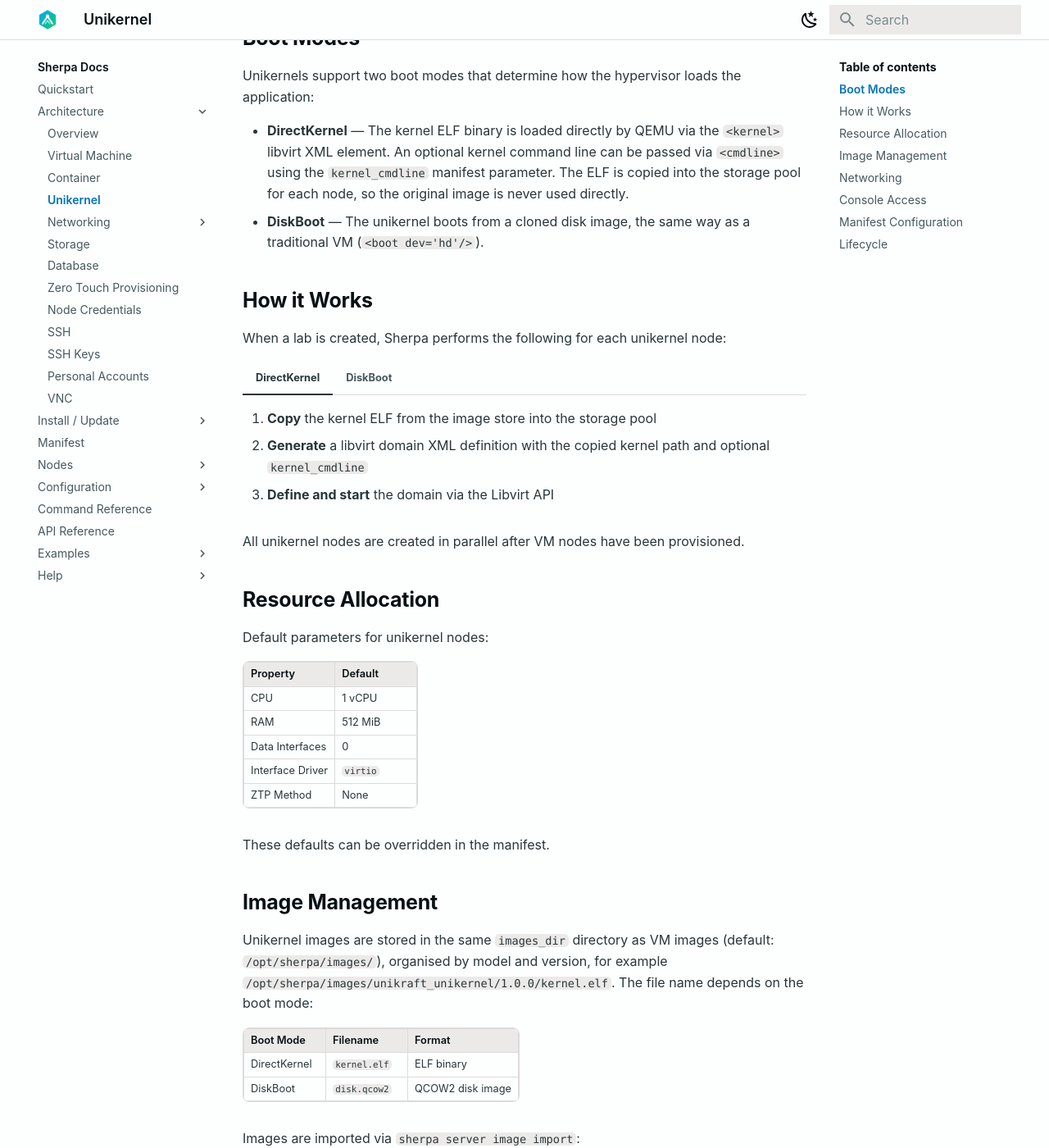
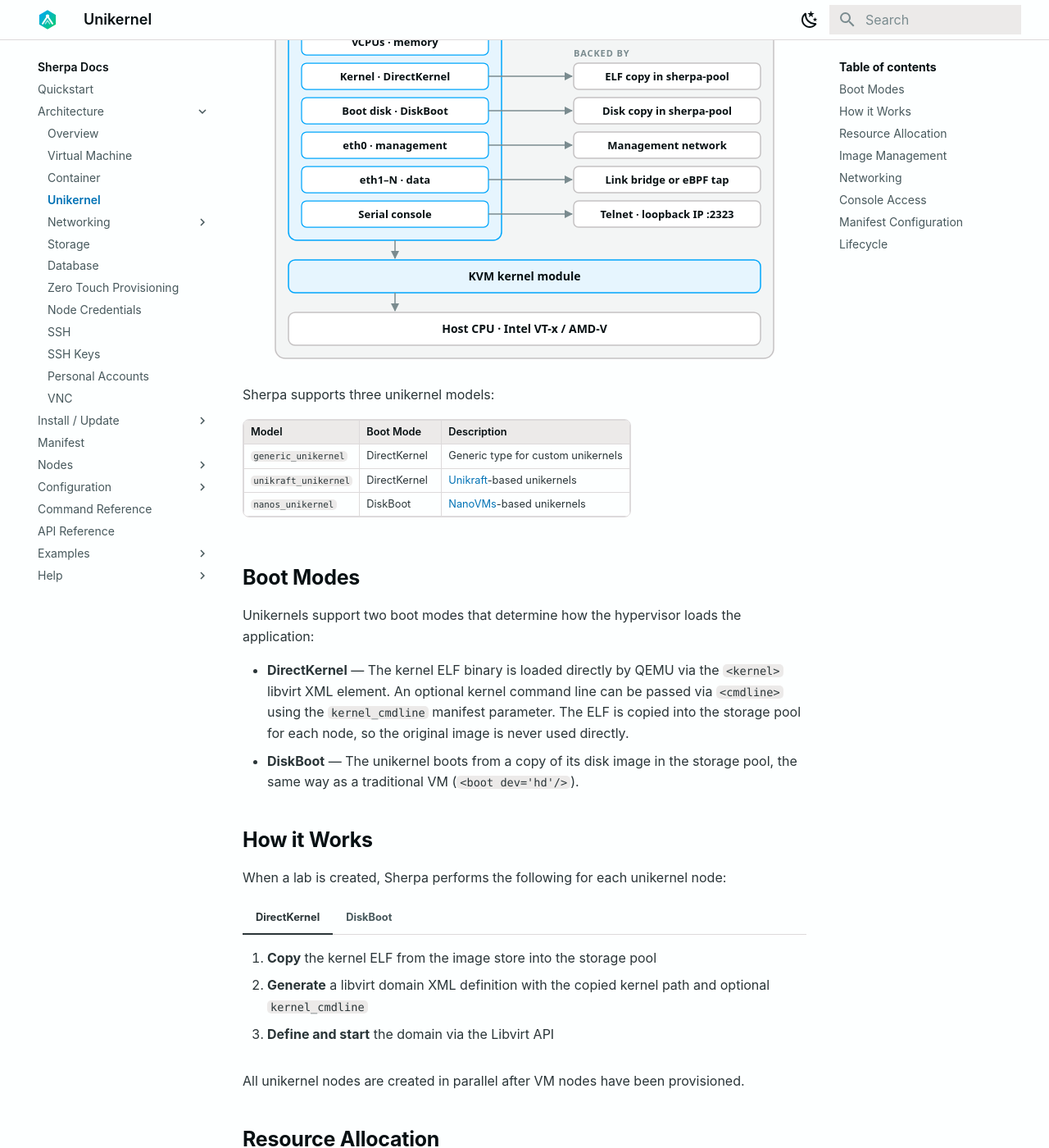
Before and after one commit to bwks/sherpa-docs, an MkDocs documentation site: the page built from docs/architecture/unikernel.md, in a window 1280 px wide and 1400 px high, scrolled down 488 px. Shown: the whole window at 82% size. Built offline with MkDocs 1.6.1 and Material for MkDocs 9.7.7, drawn with Linux system fonts in a browser that asks for light colours.

Commit message:
docs: add unikernel architecture diagram [skip ci]
Show the stack (sherpad, libvirtd, one QEMU process per node, KVM, host
CPU) and the host resource behind each device, including the kernel ELF
or boot disk copy for each boot mode.

Correct the DiskBoot text: the disk image is copied into sherpa-pool,
not cloned into the lab directory.

Co-Authored-By: Claude Opus 5.5 <noreply@anthropic.com>

```diff
--- a/docs/architecture/unikernel.md
+++ b/docs/architecture/unikernel.md
@@ -1,6 +1,8 @@
 # Unikernel
 
 Unikernels are single-purpose machine images that package an application with only the OS primitives it needs, resulting in a minimal footprint. In Sherpa, unikernels run on the [KVM](https://linux-kvm.org/page/Main_Page) hypervisor using the [QEMU](https://wiki.qemu.org/Main_Page) emulator and the [Libvirt](https://libvirt.org) API — the same pathway used for virtual machines.
+
+![Unikernel architecture: sherpad drives libvirtd, which runs one QEMU process per unikernel on KVM; the kernel ELF or boot disk is a copy in sherpa-pool](unikernel.svg)
 
 Sherpa supports three unikernel models:
 
@@ -15,7 +17,7 @@ Sherpa supports three unikernel models:
 Unikernels support two boot modes that determine how the hypervisor loads the application:
 
 - **DirectKernel** — The kernel ELF binary is loaded directly by QEMU via the `<kernel>` libvirt XML element. An optional kernel command line can be passed via `<cmdline>` using the `kernel_cmdline` manifest parameter. The ELF is copied into the storage pool for each node, so the original image is never used directly.
-- **DiskBoot** — The unikernel boots from a cloned disk image, the same way as a traditional VM (`<boot dev='hd'/>`).
+- **DiskBoot** — The unikernel boots from a copy of its disk image in the storage pool, the same way as a traditional VM (`<boot dev='hd'/>`).
 
 ## How it Works
 
@@ -29,7 +31,7 @@ When a lab is created, Sherpa performs the following for each unikernel node:
 
 === "DiskBoot"
 
-    1. **Clone** the base disk image from the [storage pool](storage.md) into the lab directory
+    1. **Copy** the disk image from the image store into the [storage pool](storage.md)
     2. **Resize** the boot disk if `boot_disk_size` is specified in the manifest
     3. **Generate** a libvirt domain XML definition from the node's parameters
     4. **Define and start** the domain via the Libvirt API
```
Also changed, not shown: docs/architecture/unikernel.svg (added).
